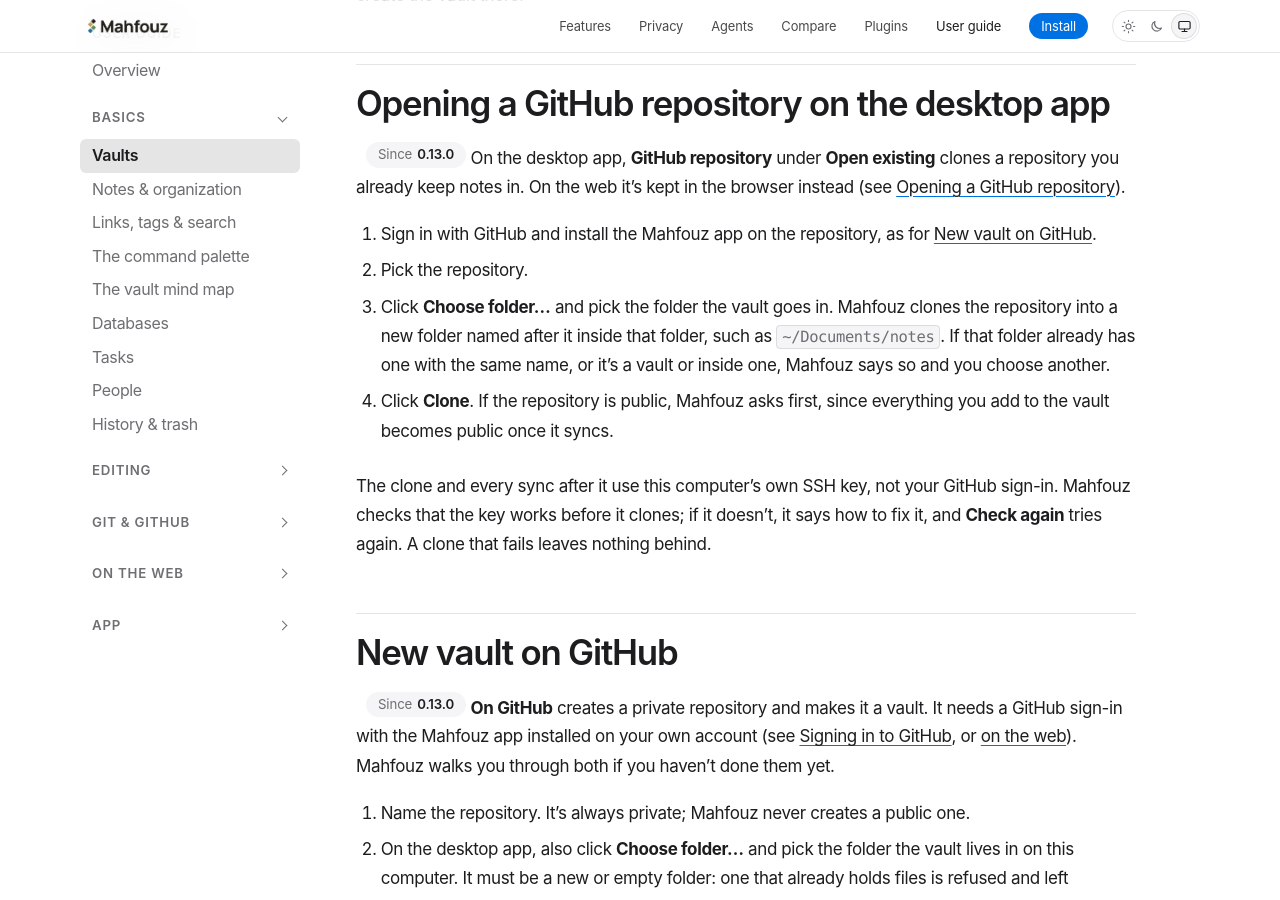
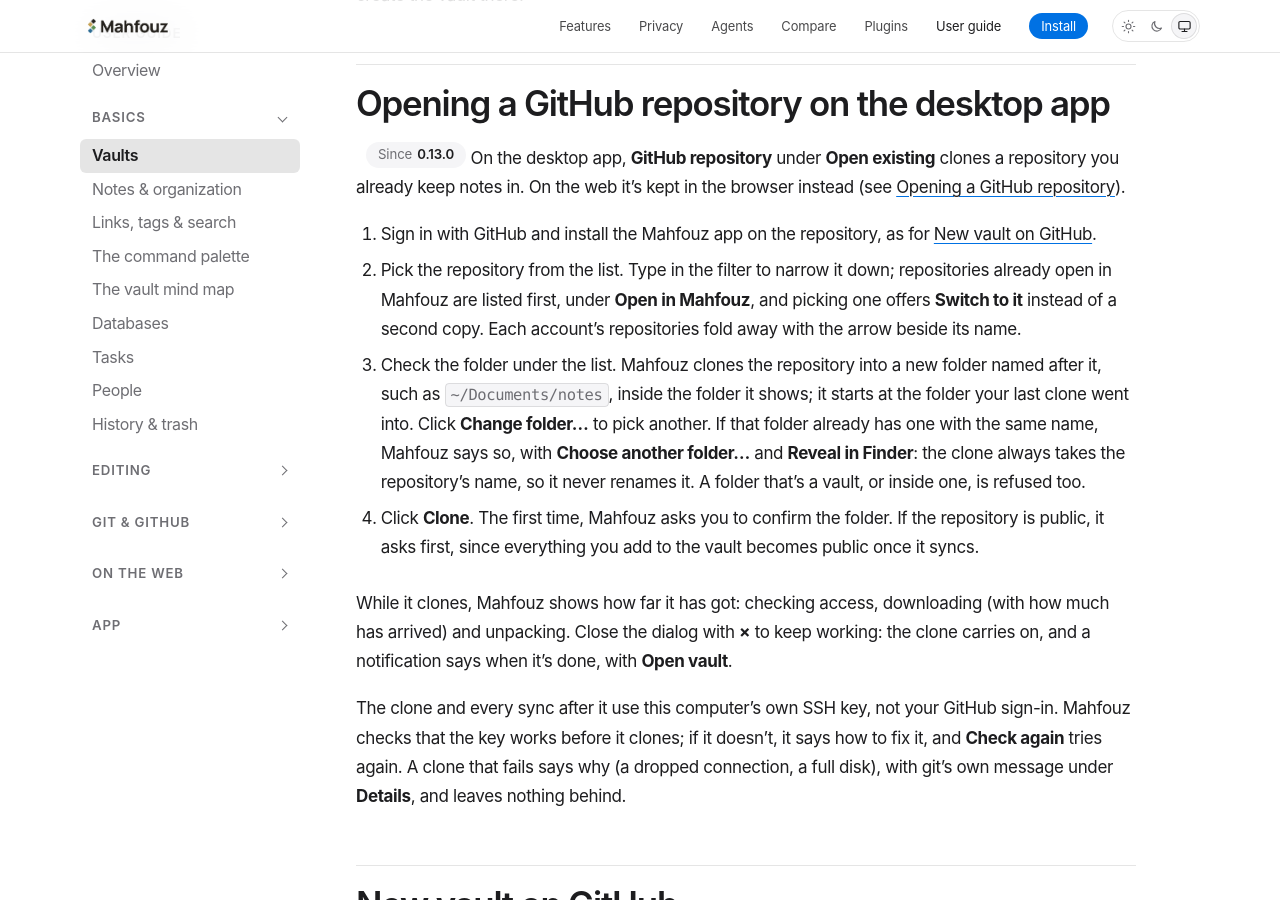
Before and after one commit to mahfouz-app/docs, a Jekyll site: the page built from guide/vaults.md, in a window 1280 px wide and 900 px high, scrolled down 2604 px. Built offline with Jekyll 4.4.1, drawn with Linux system fonts in a browser that asks for light colours.

Commit message:
docs(vaults): the one-screen clone picker, remembered folder, progress and hiding
Co-Authored-By: Claude Opus 5.5 <noreply@anthropic.com>

```diff
--- a/guide/vaults.md
+++ b/guide/vaults.md
@@ -112,19 +112,32 @@ repository](/guide/web-github/#opening-a-github-repository)).
 
 1. Sign in with GitHub and install the Mahfouz app on the repository, as for
    [New vault on GitHub](#new-vault-on-github).
-2. Pick the repository.
-3. Click **Choose folder…** and pick the folder the vault goes in. Mahfouz
-   clones the repository into a new folder named after it inside that
-   folder, such as `~/Documents/notes`. If that folder already has one with
-   the same name, or it's a vault or inside one, Mahfouz says so and you
-   choose another.
-4. Click **Clone**. If the repository is public, Mahfouz asks first, since
-   everything you add to the vault becomes public once it syncs.
+2. Pick the repository from the list. Type in the filter to narrow it down;
+   repositories already open in Mahfouz are listed first, under **Open in
+   Mahfouz**, and picking one offers **Switch to it** instead of a second
+   copy. Each account's repositories fold away with the arrow beside its
+   name.
+3. Check the folder under the list. Mahfouz clones the repository into a new
+   folder named after it, such as `~/Documents/notes`, inside the folder it
+   shows; it starts at the folder your last clone went into. Click **Change
+   folder…** to pick another. If that folder already has one with the same
+   name, Mahfouz says so, with **Choose another folder…** and **Reveal in
+   Finder**: the clone always takes the repository's name, so it never
+   renames it. A folder that's a vault, or inside one, is refused too.
+4. Click **Clone**. The first time, Mahfouz asks you to confirm the folder.
+   If the repository is public, it asks first, since everything you add to
+   the vault becomes public once it syncs.
+
+While it clones, Mahfouz shows how far it has got: checking access,
+downloading (with how much has arrived) and unpacking. Close the dialog with
+**×** to keep working: the clone carries on, and a notification says when
+it's done, with **Open vault**.
 
 The clone and every sync after it use this computer's own SSH key, not your
 GitHub sign-in. Mahfouz checks that the key works before it clones; if it
 doesn't, it says how to fix it, and **Check again** tries again. A clone that
-fails leaves nothing behind.
+fails says why (a dropped connection, a full disk), with git's own message
+under **Details**, and leaves nothing behind.
 
 ## New vault on GitHub
 
```
Also changed, not shown: guide/web-github.md (+15 -9 lines).
